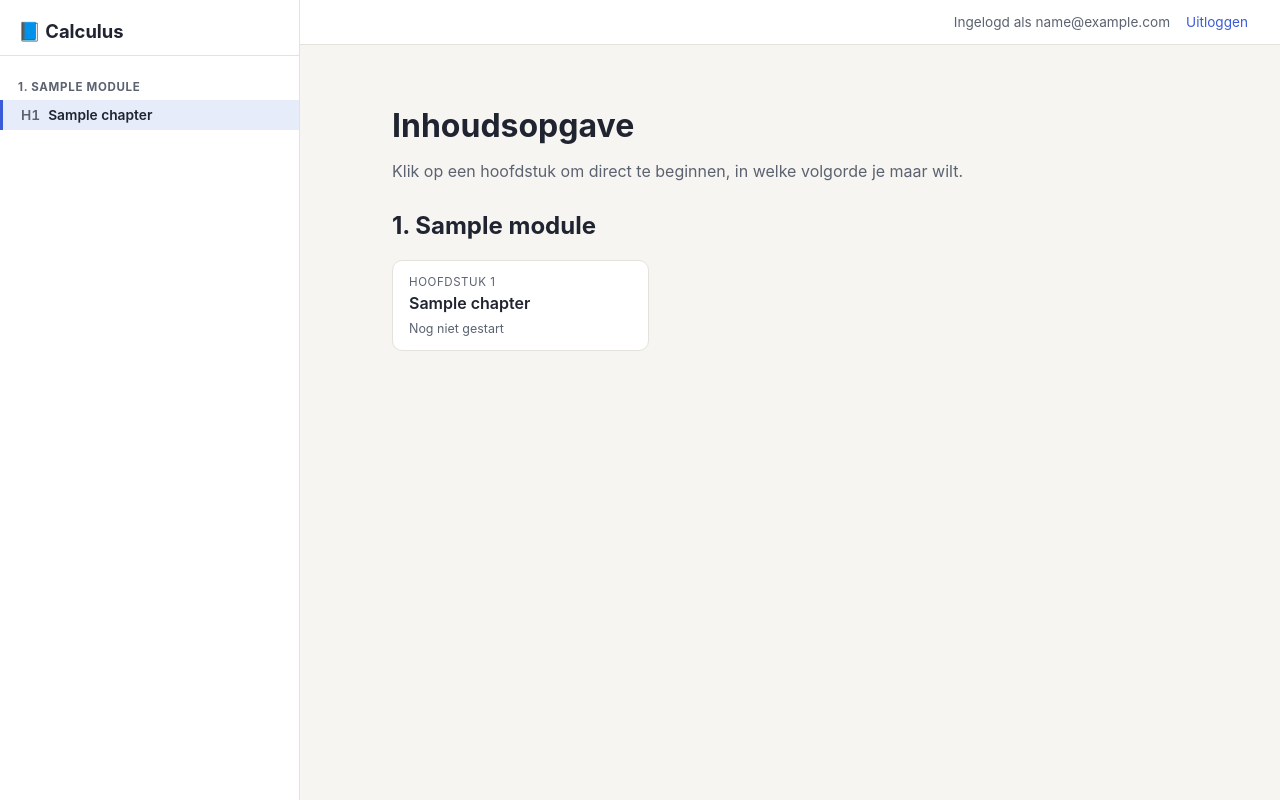
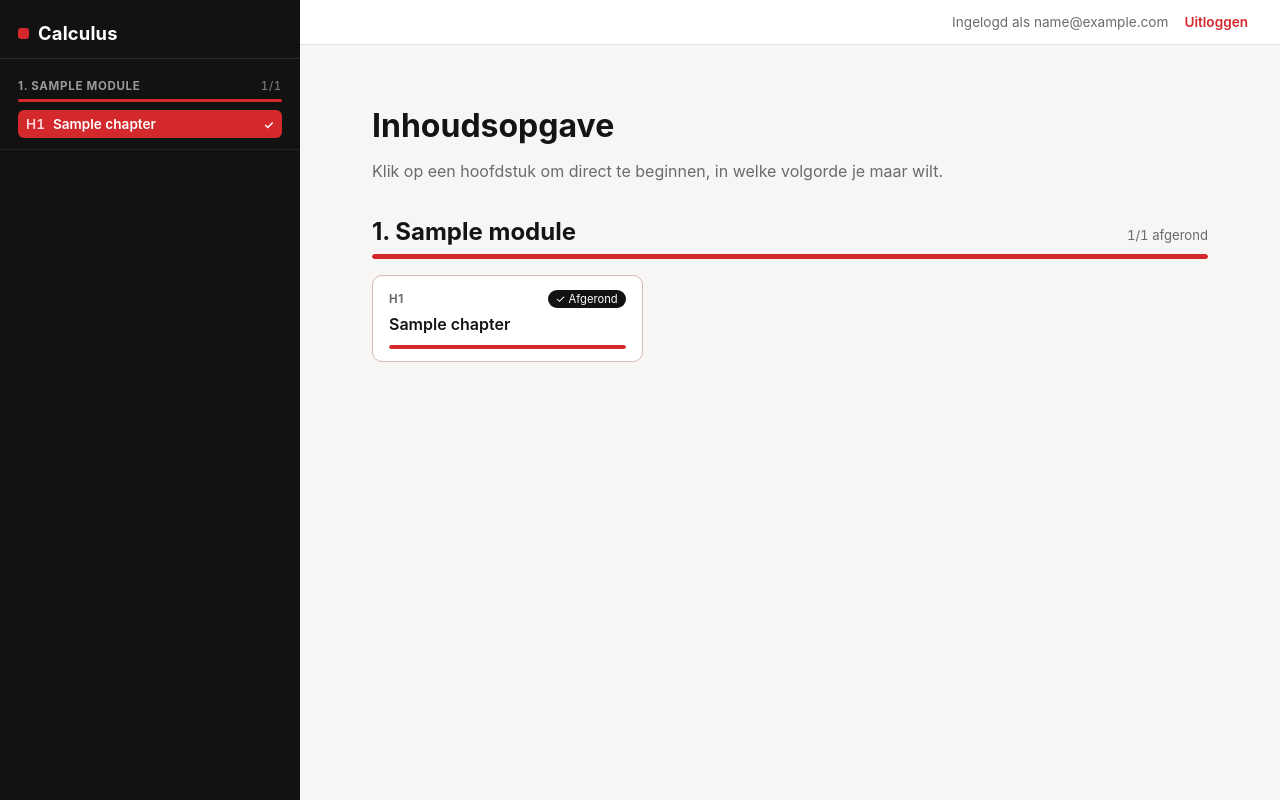
Before and after one commit to servicelinknavigator/joes-calculus, a Flask app: template templates/dashboard.html in a window 1280 px wide. Run offline with Flask 3, Linux system fonts and the light colour scheme; the visitor is signed in with stand-in values (Sample User, id 1); the template is opened without the code that fills it: most values are stand-ins (such as "Sample title", 1, 10 or a date in 2020).

Commit message:
Design 2.0: zwart/wit/rood-palet, hoofdstuk-knoppen met voortgangsbalken
Dashboard toont hoofdstukken nu als duidelijke knoppen met een rode
voortgangsbalk per hoofdstuk en per module (aggregatie), sidebar herzien
naar zwarte achtergrond met rood accent. Opgavenpagina blijft rustig:
wit/zwart met rood alleen voor interactieve/statusaccenten (moeilijkheid,
fout antwoord, voortgang).

Daarnaast: hoofdstuk 1-uitleg herschreven vanaf nul opgebouwd (zie vorige
commit), en alle em-dashes in content/docs vervangen conform stijlregel.

```diff
--- a/app.py
+++ b/app.py
@@ -24,7 +24,7 @@ SB_SVC = {"Authorization": f"Bearer {SUPABASE_SERVICE_KEY}", "apikey": SUPABASE_
 
 # ── Supabase REST helpers (backend gebruikt altijd de service key; autorisatie
 #    gebeurt hier in Python op basis van de Flask-sessie, niet via Supabase RLS
-#    per gebruiker — bewust simpel gehouden voor deze kleine, persoonlijke app) ──
+#    per gebruiker: bewust simpel gehouden voor deze kleine, persoonlijke app) ──
 
 def sb_get(path, params=None):
     r = http.get(f"{SUPABASE_URL}/rest/v1/{path}", headers=SB_SVC, params=params, timeout=10)
@@ -130,6 +130,22 @@ def get_progress_map(user_id):
     return {r["chapter_id"]: r["status"] for r in rows}
 
 
+def annotate_module_progress(modules, progress):
+    """Voegt completed_count/total_count/pct toe aan elke module, voor de voortgangsbalken."""
+    for m in modules:
+        real_chapters = [c for c in m["chapters"] if not c["is_placeholder"]]
+        completed = sum(1 for c in real_chapters if progress.get(c["id"]) == "completed")
+        total = len(real_chapters)
+        m["completed_count"] = completed
+        m["total_count"] = total
+        m["pct"] = round(100 * completed / total) if total else 0
+        for c in m["chapters"]:
+            st = progress.get(c["id"], "not_started")
+            c["status"] = st
+            c["status_pct"] = {"not_started": 0, "in_progress": 50, "completed": 100}.get(st, 0)
+    return modules
+
+
 def get_chapter_by_number(chapter_number):
     rows = sb_get("chapters", {"chapter_number": f"eq.{chapter_number}", "select": "*"})
     return rows[0] if rows else None
@@ -156,6 +172,7 @@ def dashboard():
         return guard
     modules = get_modules_with_chapters()
     progress = get_progress_map(session["user_id"])
+    annotate_module_progress(modules, progress)
     return render_template("dashboard.html", modules=modules, progress=progress)
 
 
@@ -171,6 +188,7 @@ def chapter_view(chapter_number):
 
     modules = get_modules_with_chapters()
     progress = get_progress_map(session["user_id"])
+    annotate_module_progress(modules, progress)
 
     if chapter["is_placeholder"]:
         return render_template("chapter.html", chapter=chapter, exercises=[], modules=modules,
--- a/static/css/main.css
+++ b/static/css/main.css
@@ -1,13 +1,15 @@
 :root {
-  --bg: #f7f5f2;
+  --black: #121212;
+  --black-soft: #1c1c1c;
+  --white: #ffffff;
+  --bg: #f7f6f4;
   --panel: #ffffff;
-  --ink: #1f2430;
-  --ink-soft: #5b6270;
-  --accent: #3a5bd9;
-  --accent-soft: #e7ecfb;
-  --border: #e5e2db;
-  --done: #2f9e5c;
-  --progress: #d99b2b;
+  --ink: #141414;
+  --ink-soft: #6b6b6b;
+  --border: #e6e3dd;
+  --red: #d3282c;
+  --red-dark: #a91f22;
+  --red-soft: #fbe9e9;
 }
 
 * { box-sizing: border-box; }
@@ -25,45 +27,59 @@ body {
 .sidebar {
   width: 300px;
   flex-shrink: 0;
-  background: var(--panel);
-  border-right: 1px solid var(--border);
+  background: var(--black);
+  color: #eaeaea;
   height: 100vh;
   position: sticky;
   top: 0;
   overflow-y: auto;
 }
 
-.sidebar-header { padding: 20px 18px 12px; border-bottom: 1px solid var(--border); }
-.brand { font-size: 1.15rem; font-weight: 700; color: var(--ink); text-decoration: none; }
+.sidebar-header { padding: 22px 18px 14px; border-bottom: 1px solid #2c2c2c; }
+.brand { display: flex; align-items: center; font-size: 1.15rem; font-weight: 700; color: var(--white); text-decoration: none; letter-spacing: 0.01em; }
+.brand-mark { display: inline-block; width: 11px; height: 11px; background: var(--red); border-radius: 3px; margin-right: 9px; flex-shrink: 0; }
+.login-card h1 .brand-mark { vertical-align: -1px; }
 
-.toc { padding: 10px 0 40px; }
+.toc { padding: 6px 0 40px; }
+.toc-module { padding: 14px 18px 10px; border-bottom: 1px solid #232323; }
 .toc-module-title {
+  display: flex;
+  justify-content: space-between;
+  align-items: baseline;
   font-size: 0.72rem;
   text-transform: uppercase;
   letter-spacing: 0.06em;
-  color: var(--ink-soft);
-  padding: 14px 18px 6px;
+  color: #9a9a9a;
   font-weight: 700;
+  padding-bottom: 6px;
 }
+.toc-module-count { font-variant-numeric: tabular-nums; color: #7a7a7a; font-weight: 500; }
+.toc-module-bar { height: 3px; background: #2c2c2c; border-radius: 2px; margin-bottom: 8px; overflow: hidden; }
+.toc-module-bar-fill { height: 100%; background: var(--red); }
+
 .toc ul { list-style: none; margin: 0; padding: 0; }
 .toc li a {
   display: flex;
   align-items: center;
   gap: 8px;
-  padding: 7px 18px;
+  padding: 6px 8px;
+  margin: 1px 0;
+  border-radius: 6px;
   text-decoration: none;
-  color: var(--ink);
-  font-size: 0.86rem;
-  border-left: 3px solid transparent;
+  color: #d8d8d8;
+  font-size: 0.85rem;
 }
-.toc li.active a { background: var(--accent-soft); border-left-color: var(--accent); font-weight: 600; }
-.toc li a:hover { background: #f1f0ec; }
-.toc li a.placeholder-link { color: var(--ink-soft); font-style: italic; }
-.chnum { color: var(--ink-soft); font-variant-numeric: tabular-nums; flex-shrink: 0; }
+.toc li.active a { background: var(--red); color: var(--white); font-weight: 600; }
+.toc li a:hover { background: #262626; }
+.toc li.active a:hover { background: var(--red); }
+.toc li a.placeholder-link { color: #6f6f6f; font-style: italic; }
+.chnum { color: #8a8a8a; font-variant-numeric: tabular-nums; flex-shrink: 0; }
+.toc li.active .chnum { color: #ffd9d9; }
 .chtitle { flex: 1; overflow: hidden; text-overflow: ellipsis; white-space: nowrap; }
 .badge { font-size: 0.75rem; flex-shrink: 0; }
-.badge-done { color: var(--done); }
-.badge-progress { color: var(--progress); }
+.badge-done { color: #ff9d9d; }
+.badge-progress { color: #ffd9d9; }
+.toc li.active .badge { color: var(--white); }
 
 .main-wrap { flex: 1; min-width: 0; }
 .topbar {
@@ -76,15 +92,14 @@ body {
   background: var(--panel);
 }
 .topbar-user { font-size: 0.85rem; color: var(--ink-soft); }
-.logout-link { font-size: 0.85rem; color: var(--accent); text-decoration: none; }
+.logout-link { font-size: 0.85rem; color: var(--red); text-decoration: none; font-weight: 600; }
 
-.content { max-width: 860px; margin: 0 auto; padding: 40px 32px 100px; }
+.content { max-width: 900px; margin: 0 auto; padding: 40px 32px 100px; }
 
 /* ── Login ── */
-.login-page { display: flex; align-items: center; justify-content: center; min-height: 100vh; }
+.login-page { display: flex; align-items: center; justify-content: center; min-height: 100vh; background: var(--black); }
 .login-card {
-  background: var(--panel);
-  border: 1px solid var(--border);
+  background: var(--white);
   border-radius: 14px;
   padding: 36px 32px;
   width: 100%;
@@ -92,6 +107,7 @@ body {
   display: flex;
   flex-direction: column;
   gap: 14px;
+  box-shadow: 0 20px 60px rgba(0,0,0,0.35);
 }
 .login-card h1 { margin: 0; font-size: 1.4rem; text-align: center; }
 .login-sub { margin: 0; text-align: center; color: var(--ink-soft); font-size: 0.9rem; }
@@ -102,81 +118,125 @@ body {
   border-radius: 8px;
   font-size: 0.95rem;
 }
+.login-card input:focus { outline: none; border-color: var(--red); }
 .login-card button {
   margin-top: 8px;
   padding: 11px;
   border: none;
   border-radius: 8px;
-  background: var(--accent);
+  background: var(--black);
   color: #fff;
   font-weight: 600;
   cursor: pointer;
 }
-.login-error { background: #fdecec; color: #b3261e; padding: 8px 10px; border-radius: 6px; font-size: 0.85rem; }
+.login-card button:hover { background: var(--red); }
+.login-error { background: var(--red-soft); color: var(--red-dark); padding: 8px 10px; border-radius: 6px; font-size: 0.85rem; }
 
 /* ── Dashboard ── */
 .intro-text { color: var(--ink-soft); margin-top: -6px; }
-.module-block { margin-top: 30px; }
-.chapter-grid { display: grid; grid-template-columns: repeat(auto-fill, minmax(220px, 1fr)); gap: 12px; margin-top: 12px; }
-.chapter-card {
+.module-block { margin-top: 36px; }
+.module-block-header { display: flex; justify-content: space-between; align-items: baseline; }
+.module-block-header h2 { margin: 0; }
+.module-block-count { font-size: 0.82rem; color: var(--ink-soft); font-variant-numeric: tabular-nums; }
+.module-progress-bar { height: 5px; background: var(--border); border-radius: 3px; margin: 8px 0 16px; overflow: hidden; }
+.module-progress-fill { height: 100%; background: var(--red); border-radius: 3px; }
+
+.chapter-grid { display: grid; grid-template-columns: repeat(auto-fill, minmax(230px, 1fr)); gap: 12px; }
+.chapter-btn {
   display: block;
   background: var(--panel);
   border: 1px solid var(--border);
   border-radius: 10px;
-  padding: 14px 16px;
+  padding: 14px 16px 12px;
   text-decoration: none;
   color: var(--ink);
+  transition: border-color 0.15s, transform 0.1s;
 }
-.chapter-card:hover { border-color: var(--accent); }
-.chapter-card-num { font-size: 0.72rem; color: var(--ink-soft); text-transform: uppercase; letter-spacing: 0.05em; }
-.chapter-card-title { font-weight: 600; margin: 4px 0 8px; }
-.chapter-card-status { font-size: 0.78rem; color: var(--ink-soft); }
-.chapter-card.status-completed .chapter-card-status { color: var(--done); }
-.chapter-card.status-in_progress .chapter-card-status { color: var(--progress); }
-.chapter-card.is-placeholder { opacity: 0.55; }
+.chapter-btn:hover { border-color: var(--black); transform: translateY(-1px); }
+.chapter-btn.status-completed { border-color: #d9b8b8; }
+.chapter-btn.status-completed:hover { border-color: var(--red); }
+.chapter-btn.is-placeholder { opacity: 0.5; }
+.chapter-btn.is-placeholder:hover { transform: none; border-color: var(--border); }
+
+.chapter-btn-top { display: flex; justify-content: space-between; align-items: center; margin-bottom: 6px; }
+.chapter-btn-num { font-size: 0.72rem; color: var(--ink-soft); text-transform: uppercase; letter-spacing: 0.05em; font-weight: 700; }
+.chapter-btn-tag { font-size: 0.7rem; padding: 2px 8px; border-radius: 20px; background: #f0efec; color: var(--ink-soft); }
+.chapter-btn-tag.done { background: var(--black); color: #fff; }
+.chapter-btn-tag.active { background: var(--red-soft); color: var(--red-dark); }
+.chapter-btn-title { font-weight: 600; margin-bottom: 10px; line-height: 1.35; }
+.chapter-btn-bar { height: 4px; background: var(--border); border-radius: 2px; overflow: hidden; }
+.chapter-btn-bar-fill { height: 100%; background: var(--red); border-radius: 2px; }
 
 /* ── Chapter page ── */
-.chapter-eyebrow { font-size: 0.8rem; text-transform: uppercase; letter-spacing: 0.06em; color: var(--accent); font-weight: 700; }
+.chapter-eyebrow { font-size: 0.8rem; text-transform: uppercase; letter-spacing: 0.06em; color: var(--red); font-weight: 700; }
 .chapter-nav-top h1 { margin: 4px 0 28px; }
 .placeholder-box { padding: 30px; background: var(--panel); border: 1px dashed var(--border); border-radius: 10px; text-align: center; color: var(--ink-soft); }
 
-.theory-block, .summary-block { background: var(--panel); border: 1px solid var(--border); border-radius: 12px; padding: 24px 26px; margin-bottom: 28px; }
-.theory-block h2, .exercises-block h2, .summary-block h2 { margin-top: 0; font-size: 1.1rem; }
-.theory-content p, .solution-content p { line-height: 1.7; }
+.theory-block, .summary-block {
+  background: var(--panel);
+  border: 1px solid var(--border);
+  border-left: 3px solid var(--black);
+  border-radius: 10px;
+  padding: 26px 28px;
+  margin-bottom: 32px;
+}
+.theory-block h2, .exercises-block h2, .summary-block h2 { margin-top: 0; font-size: 1.05rem; }
+.theory-content h3 { font-size: 0.95rem; margin: 22px 0 8px; color: var(--ink); }
+.theory-content h3:first-child { margin-top: 0; }
+.theory-content p, .solution-content p { line-height: 1.75; }
+.theory-content strong { color: var(--ink); }
 
-.exercise-card { background: var(--panel); border: 1px solid var(--border); border-radius: 12px; padding: 20px 24px; margin-bottom: 18px; }
+.exercise-card {
+  background: var(--panel);
+  border: 1px solid var(--border);
+  border-radius: 10px;
+  padding: 20px 24px;
+  margin-bottom: 16px;
+}
 .exercise-head { display: flex; justify-content: space-between; align-items: center; margin-bottom: 8px; }
-.exercise-num { font-weight: 700; font-size: 0.9rem; }
-.difficulty { color: var(--accent); letter-spacing: 2px; font-size: 0.8rem; }
-.exercise-question { line-height: 1.7; margin-bottom: 10px; }
+.exercise-num { font-weight: 700; font-size: 0.88rem; color: var(--ink); }
+.difficulty { color: var(--red); letter-spacing: 2px; font-size: 0.8rem; }
+.exercise-question { line-height: 1.75; margin-bottom: 6px; }
 
-.answer-row { display: flex; align-items: center; gap: 10px; margin: 10px 0; }
+.answer-row { display: flex; align-items: center; gap: 10px; margin: 12px 0; }
 .answer-input { flex: 1; padding: 8px 10px; border: 1px solid var(--border); border-radius: 6px; }
-.btn-check, .btn-hint { padding: 8px 14px; border: 1px solid var(--accent); background: #fff; color: var(--accent); border-radius: 6px; cursor: pointer; font-size: 0.85rem; }
-.btn-check:hover, .btn-hint:hover { background: var(--accent-soft); }
-.check-result { font-size: 0.85rem; }
-.check-result.ok { color: var(--done); }
-.check-result.bad { color: #b3261e; }
+.answer-input:focus { outline: none; border-color: var(--black); }
+.btn-check, .btn-hint {
+  padding: 8px 14px;
+  border: 1px solid var(--black);
+  background: #fff;
+  color: var(--black);
+  border-radius: 6px;
+  cursor: pointer;
+  font-size: 0.85rem;
+  font-weight: 600;
+}
+.btn-check:hover, .btn-hint:hover { background: var(--black); color: #fff; }
+.check-result { font-size: 0.85rem; font-weight: 600; }
+.check-result.ok { color: var(--ink); }
+.check-result.bad { color: var(--red); }
 .check-result.neutral { color: var(--ink-soft); }
 
-.hints-block { margin: 12px 0; }
+.hints-block { margin: 12px 0 4px; }
 .hints-list { margin-top: 8px; display: flex; flex-direction: column; gap: 6px; }
-.hint-item { margin: 0; font-size: 0.88rem; background: #fbf6e9; border-left: 3px solid var(--progress); padding: 8px 12px; border-radius: 4px; }
+.hint-item { margin: 0; font-size: 0.88rem; background: #faf9f7; border-left: 3px solid var(--red); padding: 8px 12px; border-radius: 4px; color: var(--ink); }
 
 .solution-block { margin-top: 14px; border-top: 1px solid var(--border); padding-top: 10px; }
-.solution-block summary { cursor: pointer; font-size: 0.88rem; color: var(--accent); font-weight: 600; }
+.solution-block summary { cursor: pointer; font-size: 0.86rem; color: var(--black); font-weight: 700; }
+.solution-block summary:hover { color: var(--red); }
 .solution-content { margin-top: 10px; font-size: 0.92rem; }
 
-.complete-form { margin-top: 20px; }
+.complete-form { margin-top: 24px; }
 .complete-form button {
   padding: 12px 22px;
   border: none;
   border-radius: 8px;
-  background: var(--done);
+  background: var(--red);
   color: #fff;
-  font-weight: 600;
+  font-weight: 700;
   cursor: pointer;
 }
+.complete-form button:hover { background: var(--red-dark); }
 
 @media (max-width: 820px) {
   .layout { flex-direction: column; }
--- a/supabase_schema.sql
+++ b/supabase_schema.sql
@@ -1,4 +1,4 @@
--- Joes Calculus App — Supabase schema (v1.0)
+-- Joes Calculus App | Supabase schema (v1.0)
 -- Voer dit uit in de Supabase SQL editor van een nieuw (of bestaand) project.
 
 -- ── profiles ─────────────────────────────────────────────────────────────────
--- a/templates/base.html
+++ b/templates/base.html
@@ -20,22 +20,27 @@
 <div class="layout">
   <aside class="sidebar">
     <div class="sidebar-header">
-      <a href="{{ url_for('dashboard') }}" class="brand">📘 Calculus</a>
+      <a href="{{ url_for('dashboard') }}" class="brand"><span class="brand-mark"></span>Calculus</a>
     </div>
     <nav class="toc">
       {% for m in modules %}
       <div class="toc-module">
-        <div class="toc-module-title">{{ m.order_index }}. {{ m.title }}</div>
+        <div class="toc-module-title">
+          <span>{{ m.order_index }}. {{ m.title }}</span>
+          {% if m.total_count %}<span class="toc-module-count">{{ m.completed_count }}/{{ m.total_count }}</span>{% endif %}
+        </div>
+        {% if m.total_count %}
+        <div class="toc-module-bar"><div class="toc-module-bar-fill" style="width:{{ m.pct }}%"></div></div>
+        {% endif %}
         <ul>
           {% for c in m.chapters %}
-          {% set st = progress.get(c.id, 'not_started') %}
           <li class="{{ 'active' if chapter and chapter.chapter_number == c.chapter_number else '' }}">
             <a href="{{ url_for('chapter_view', chapter_number=c.chapter_number) }}" class="{{ 'placeholder-link' if c.is_placeholder else '' }}">
               <span class="chnum">H{{ c.chapter_number }}</span>
               <span class="chtitle">{{ c.title }}</span>
               {% if not c.is_placeholder %}
-                {% if st == 'completed' %}<span class="badge badge-done">✓</span>
-                {% elif st == 'in_progress' %}<span class="badge badge-progress">•</span>
+                {% if c.status == 'completed' %}<span class="badge badge-done">✓</span>
+                {% elif c.status == 'in_progress' %}<span class="badge badge-progress">•</span>
                 {% endif %}
               {% endif %}
             </a>
--- a/templates/dashboard.html
+++ b/templates/dashboard.html
@@ -6,21 +6,34 @@
 
 {% for m in modules %}
 <section class="module-block">
-  <h2>{{ m.order_index }}. {{ m.title }}</h2>
+  <div class="module-block-header">
+    <h2>{{ m.order_index }}. {{ m.title }}</h2>
+    {% if m.total_count %}
+    <span class="module-block-count">{{ m.completed_count }}/{{ m.total_count }} afgerond</span>
+    {% else %}
+    <span class="module-block-count">Binnenkort beschikbaar</span>
+    {% endif %}
+  </div>
+  {% if m.total_count %}
+  <div class="module-progress-bar"><div class="module-progress-fill" style="width:{{ m.pct }}%"></div></div>
+  {% endif %}
+
   <div class="chapter-grid">
     {% for c in m.chapters %}
-    {% set st = progress.get(c.id, 'not_started') %}
     <a href="{{ url_for('chapter_view', chapter_number=c.chapter_number) }}"
-       class="chapter-card {{ 'is-placeholder' if c.is_placeholder else '' }} status-{{ st }}">
-      <div class="chapter-card-num">Hoofdstuk {{ c.chapter_number }}</div>
-      <div class="chapter-card-title">{{ c.title }}</div>
-      <div class="chapter-card-status">
-        {% if c.is_placeholder %}Binnenkort beschikbaar
-        {% elif st == 'completed' %}✓ Afgerond
-        {% elif st == 'in_progress' %}• Bezig
-        {% else %}Nog niet gestart
+       class="chapter-btn {{ 'is-placeholder' if c.is_placeholder else '' }} status-{{ c.status }}">
+      <div class="chapter-btn-top">
+        <span class="chapter-btn-num">H{{ c.chapter_number }}</span>
+        {% if c.is_placeholder %}
+          <span class="chapter-btn-tag">Binnenkort</span>
+        {% elif c.status == 'completed' %}
+          <span class="chapter-btn-tag done">✓ Afgerond</span>
+        {% elif c.status == 'in_progress' %}
+          <span class="chapter-btn-tag active">Bezig</span>
         {% endif %}
       </div>
+      <div class="chapter-btn-title">{{ c.title }}</div>
+      <div class="chapter-btn-bar"><div class="chapter-btn-bar-fill" style="width:{{ c.status_pct }}%"></div></div>
     </a>
     {% endfor %}
   </div>
--- a/templates/login.html
+++ b/templates/login.html
@@ -3,7 +3,7 @@
 {% block content_noauth %}
 <div class="login-page">
   <form class="login-card" method="post" action="{{ url_for('login') }}">
-    <h1>📘 Calculus</h1>
+    <h1><span class="brand-mark"></span>Calculus</h1>
     <p class="login-sub">Log in om verder te gaan</p>
     {% if error %}<div class="login-error">{{ error }}</div>{% endif %}
     <label>E-mailadres
```
Also changed, not shown: BUILD_PROMPT.md (+10 -10 lines), seed_content.py (+26 -26 lines), README.md.
